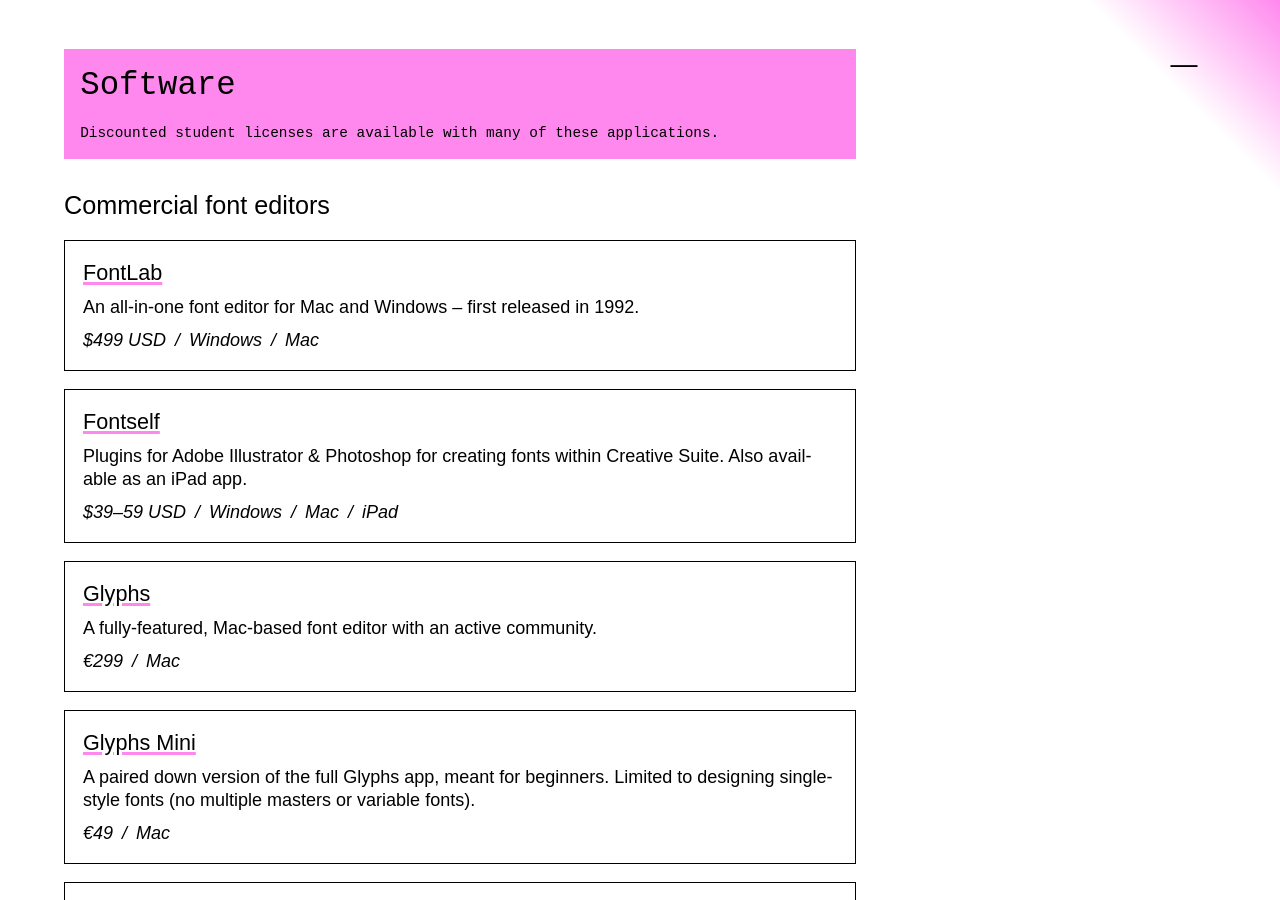
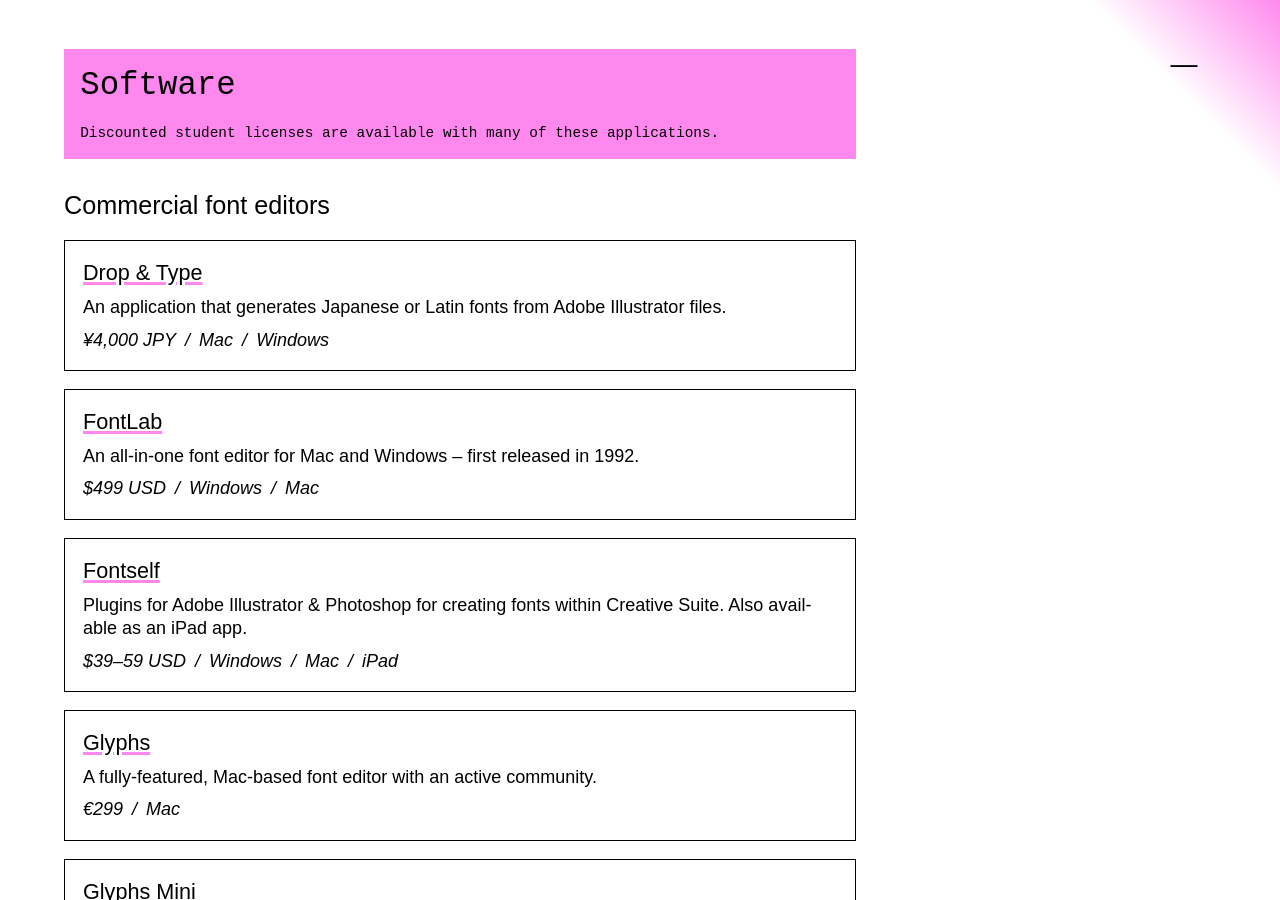
Before and after one commit to justinpenner/type-design-resources, a Jekyll site: the page built from index.md, in a window 1280 px wide and 900 px high, scrolled down 4054 px. Built offline with Jekyll 4.4.1, drawn with Linux system fonts in a browser that asks for light colours; some web fonts are replaced.

Commit message:
Added Drop & Type

```diff
--- a/_data/data.yaml
+++ b/_data/data.yaml
@@ -125,6 +125,14 @@
             url: https://www.fontlab.com/font-editor/typetool/
             data:
               - $49 USD
+              - Windows
+          - name: Drop & Type
+            by: TypeProject
+            description: An application that generates Japanese or Latin fonts from Adobe Illustrator files.
+            url: https://typeproject.com/fonts/dropandtype
+            data:
+              - ¥4,000 JPY
+              - Mac
               - Windows
       - name: Free and open source (FOSS) font editors
         items:
```
